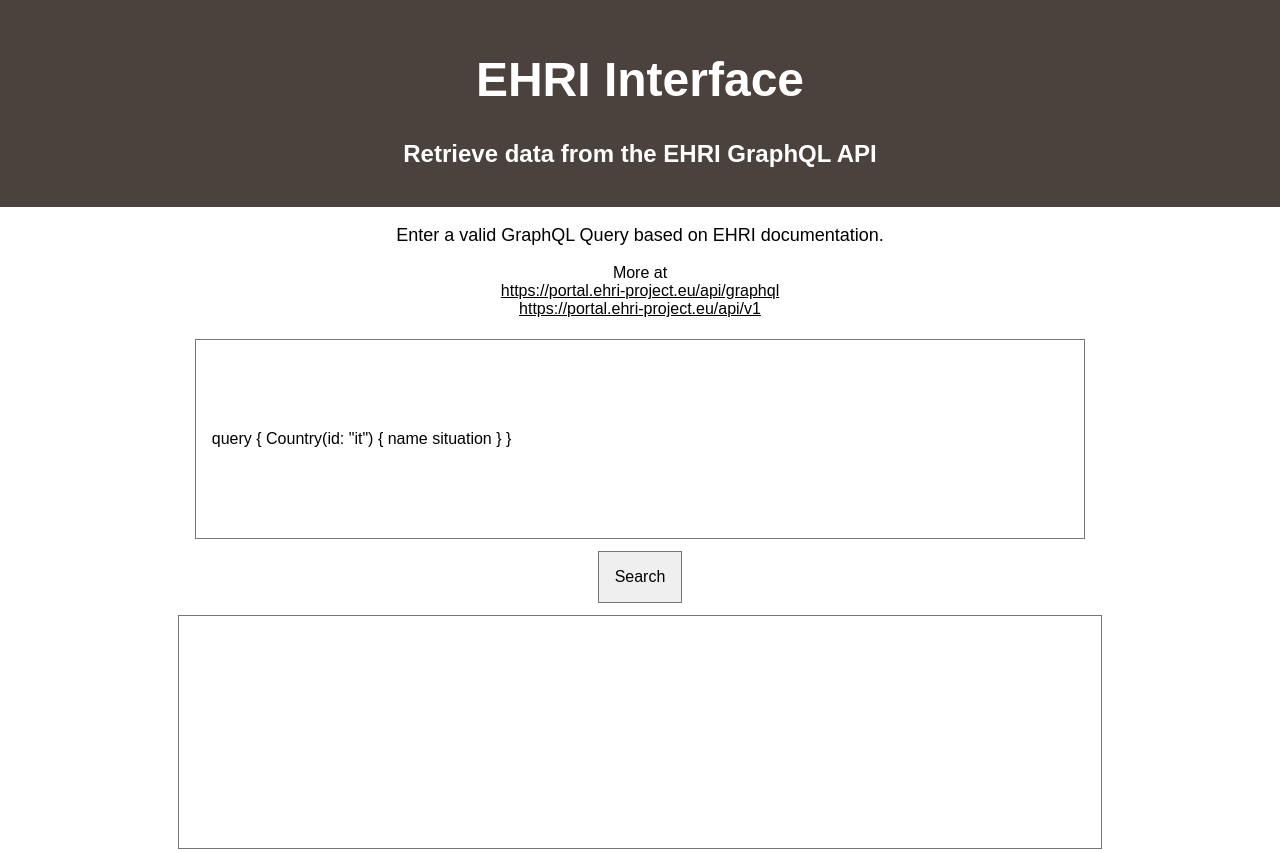
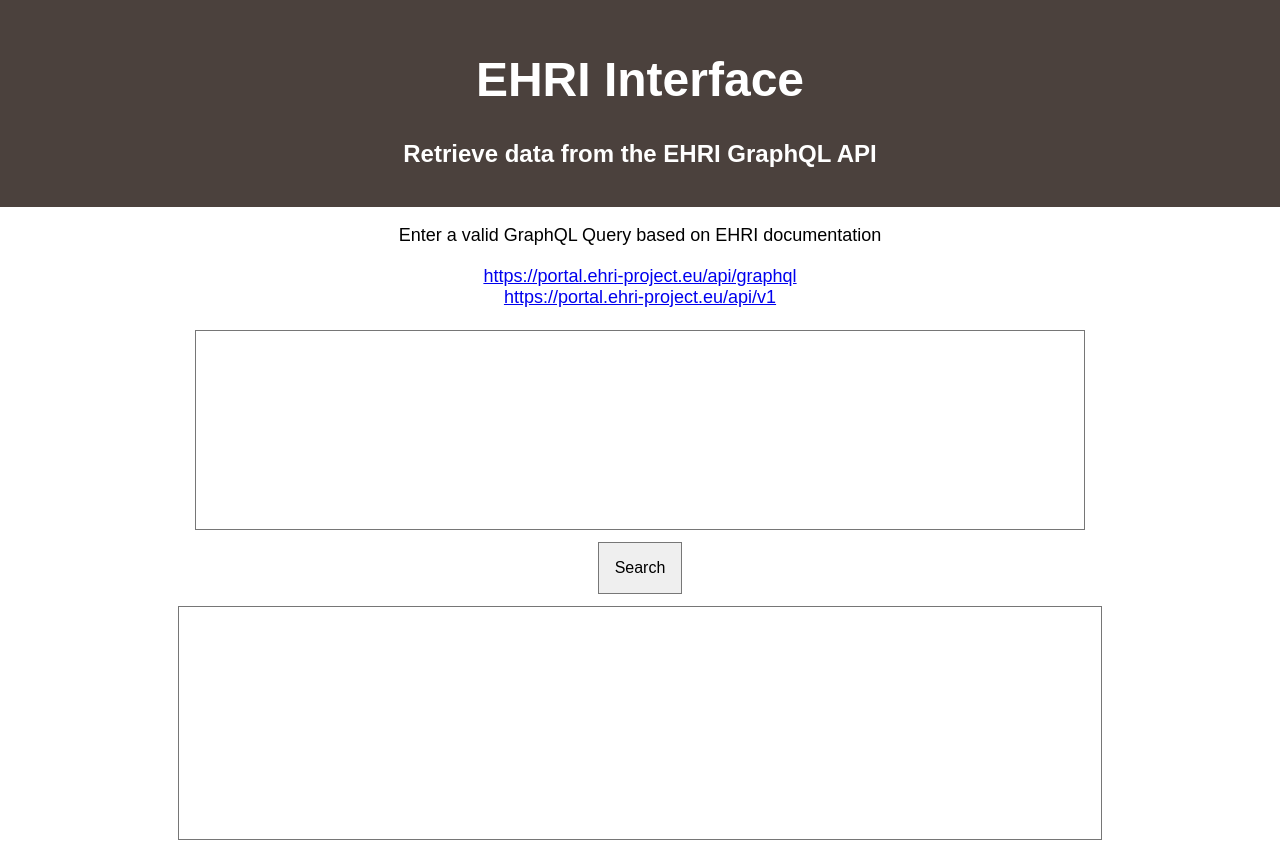
Before and after one commit to ericmadureira/ehri-interface, a React (Create React App) app: page / in a window 1280 px wide. Built offline with nearby package versions, Linux system fonts and the light colour scheme.

Commit message:
fix post request and minor changes

```diff
--- a/package.json
+++ b/package.json
@@ -1,5 +1,5 @@
 {
-  "name": "geoloc-ip",
+  "name": "ehri-interface",
   "version": "0.1.0",
   "private": true,
   "dependencies": {
--- a/src/components/SearchBox.js
+++ b/src/components/SearchBox.js
@@ -9,7 +9,7 @@
         style={divStyle}
         id='searchBox'
         type='search'
-        value='query { Country(id: "it") { name situation } }'
+        defaultValue=''
       />
     </div>
   );
--- a/src/components/SearchButton.js
+++ b/src/components/SearchButton.js
@@ -1,11 +1,10 @@
 import React from 'react';
 
-const SearchButton = ({ searchfield, fetchData }) => {
+const SearchButton = ({ fetchData }) => {
   return (
     <div className='pa2'>
       <button
         className='pa3 ba b--gray'
-        value='Buscar'
         onClick={fetchData}
       >Search</button>
     </div>
--- a/src/containers/App.js
+++ b/src/containers/App.js
@@ -8,22 +8,22 @@
   constructor() {
     super()
     this.state = {
-      searchfield: '{ Country(id: "it") { name situation } }',
+      searchfield: '',
       resultfield: ''
     }
   }
 
   fetchData = () => {
-    window.fetch('https://portal.ehri-project.eu/api/graphql', {
+    fetch('https://portal.ehri-project.eu/api/graphql', {
       method: 'post',
       headers: { 'Content-Type': 'application/json' },
       body: JSON.stringify({
-        query: '{ Country (id: "us") { name situation } }'
+        query: '{ Country(id: "us") { name situation } }'
       })
     })
-    .then(response => JSON.stringify(response.json()))
-    .then(result => this.setState({ resultfield: result }));
-
+    .then(response => response.json())
+    .then(result => console.log(result));
+    // .then(result => this.setState({ resultfield: result }));
   }
 
   render() {
@@ -34,14 +34,9 @@
           <h2>Retrieve data from the EHRI GraphQL API</h2>
         </header>
         <p className="App-intro">
-          Enter a valid GraphQL Query based on EHRI documentation.
-        </p>
-        <p>
-          More at <br/>
-          <u>
-            https://portal.ehri-project.eu/api/graphql<br/>
-            https://portal.ehri-project.eu/api/v1
-          </u>
+          Enter a valid GraphQL Query based on EHRI documentation<br/><br/>
+          <a href="https://portal.ehri-project.eu/api/graphql">https://portal.ehri-project.eu/api/graphql</a><br/>
+          <a href="https://portal.ehri-project.eu/api/v1">https://portal.ehri-project.eu/api/v1</a>
         </p>
         <SearchBox />
         <SearchButton fetchData={this.fetchData}/>
```
Also changed, not shown: 1 other file (tests, documents, lock files or other folders).
